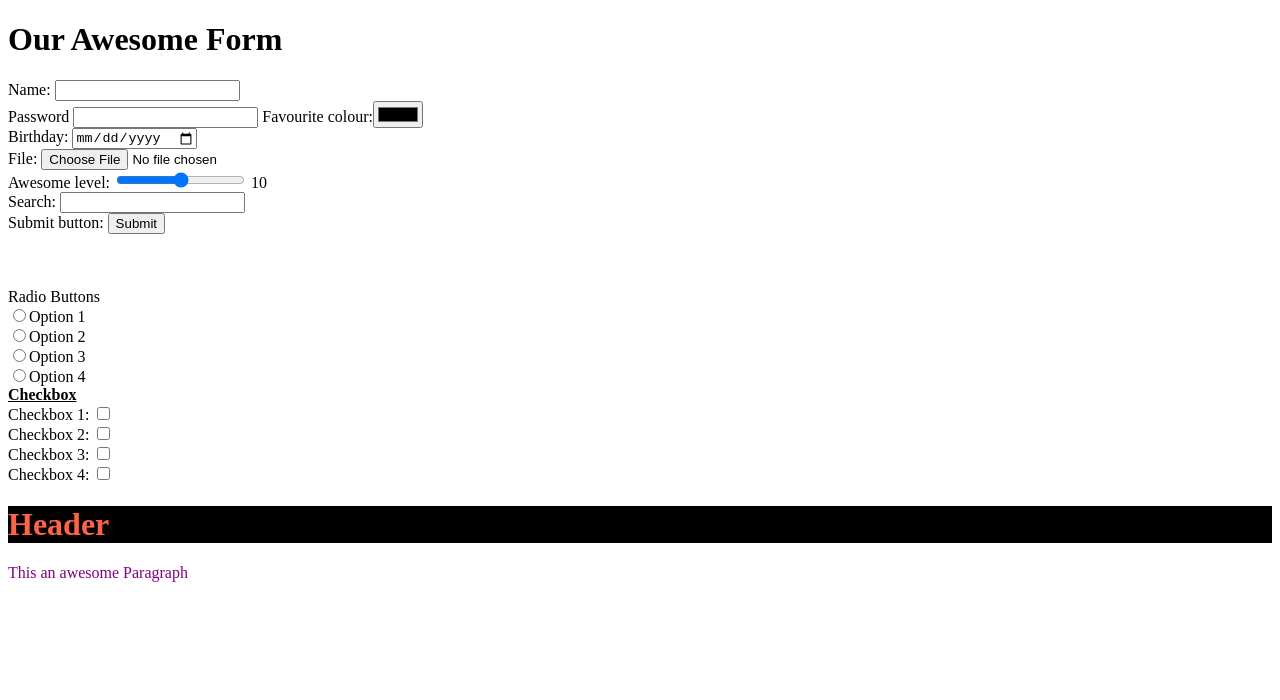
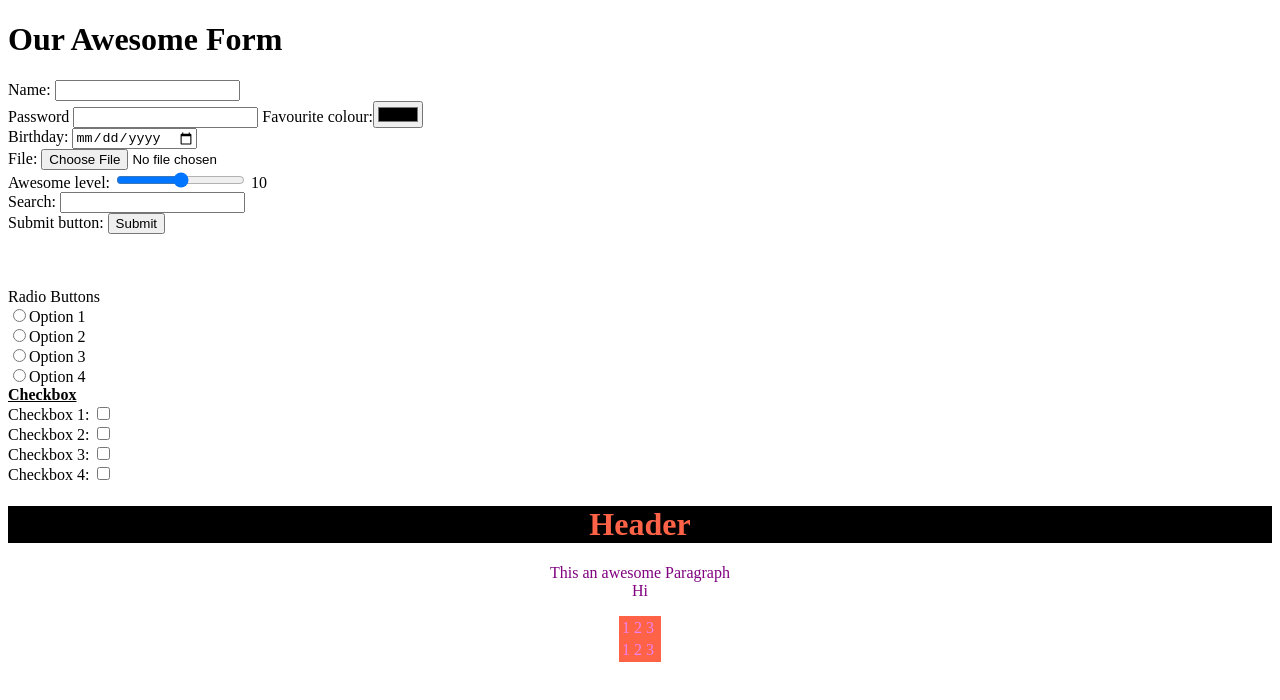
Before and after one commit to acornoaktree/website, a plain HTML site: page section-three/part-four.html in a window 1280 px wide. Drawn offline with Linux system fonts and the light colour scheme.

Commit message:
add style to table and position h1 and p

```diff
--- a/section-three/part-four.html
+++ b/section-three/part-four.html
@@ -26,8 +26,23 @@ Checkbox 4: <input type = "checkbox" name = "checkbox4" value = "checkbox4"><br>
 
 
 
-<h1 style = "color:tomato; background-color: black">Header</h1>
-<p style = color:purple>This an awesome Paragraph</p>
+<h1 style = "color:tomato; background-color: black; text-align : center">Header</h1>
+<p style = "color:purple; text-align : center;margin-right: 150px; margin-left: 150px">This an awesome Paragraph<br>Hi</p>
+
+<table style = "border: 1px black; background-color: tomato; color: violet; text-align: center" align = "center">
+    <tr>
+        <td>1</td>
+        <td>2</td>
+        <td>3</td>
+        <td></td>
+    </tr>
+    <tr>
+        <td>1</td>
+        <td>2</td>
+        <td>3</td>
+        <td></td>
+    </tr>
+</table>
 
 </form>
     </body>
```
